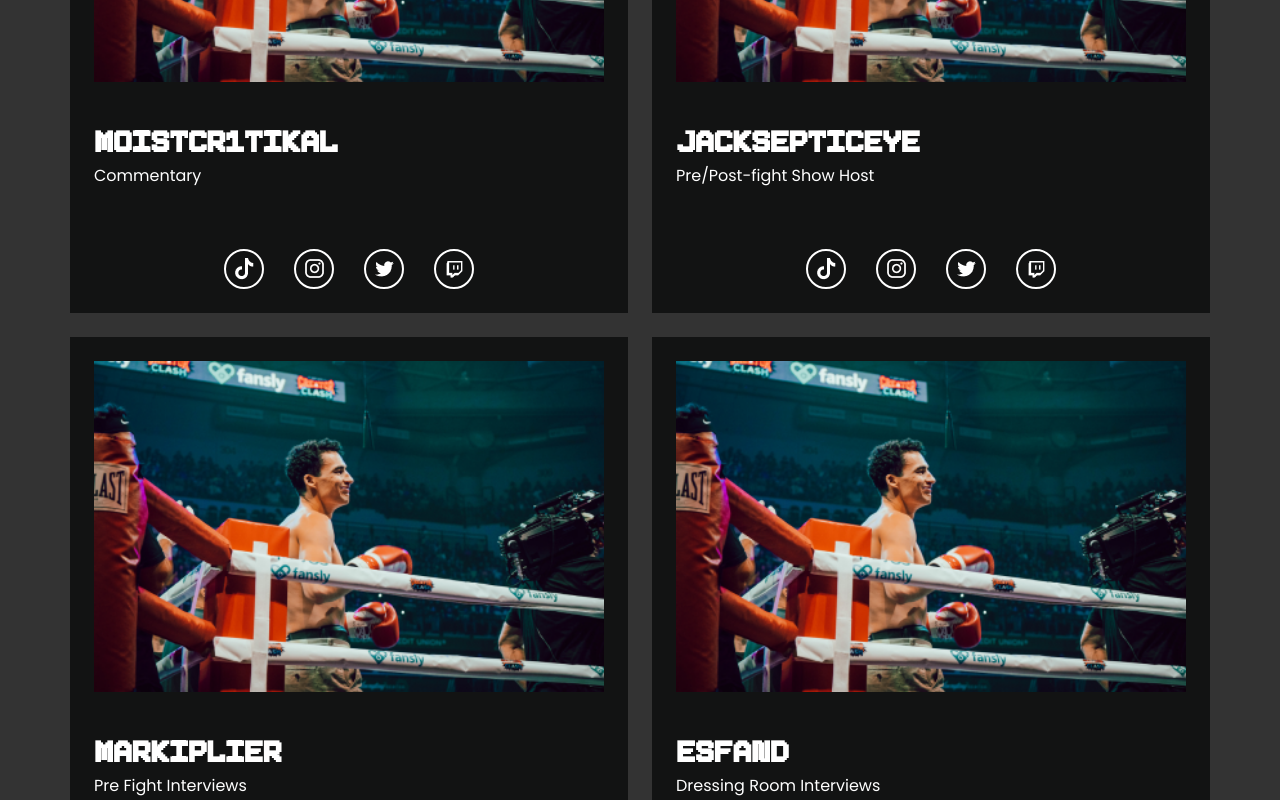
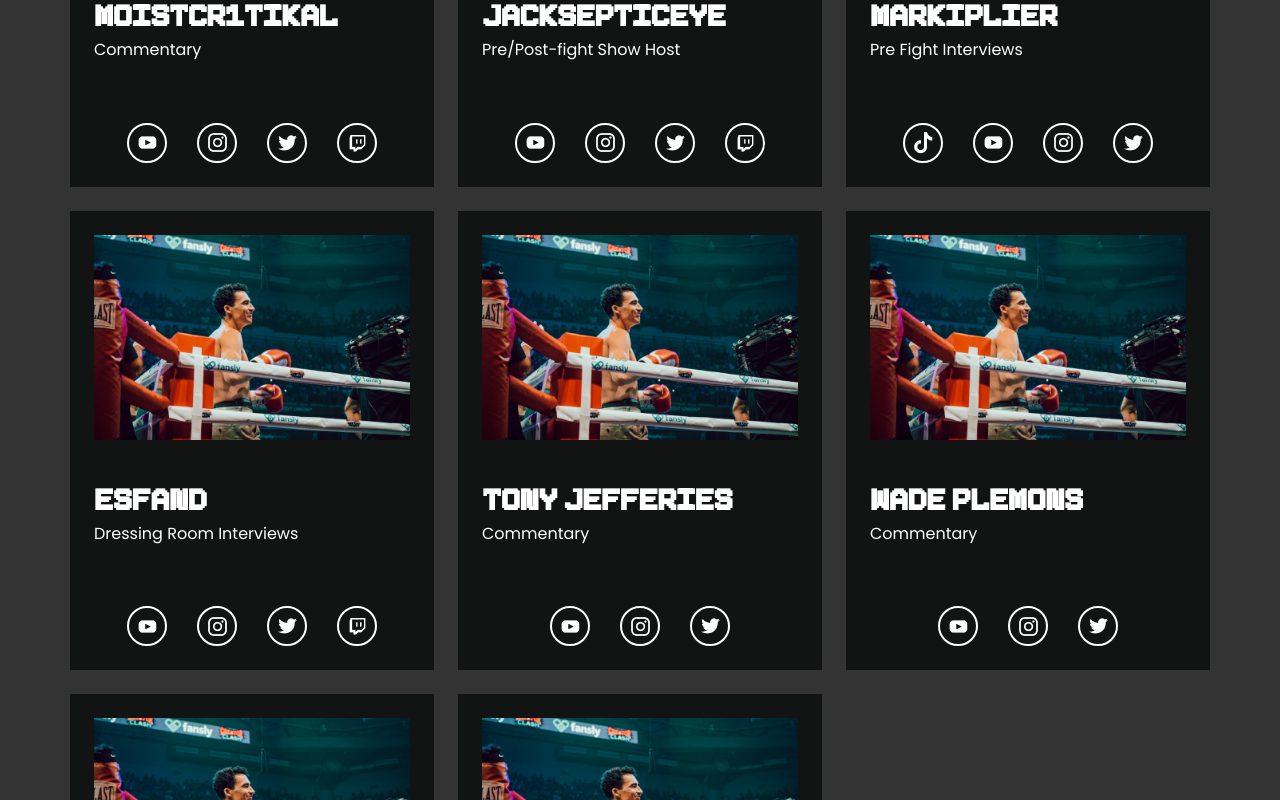
Before and after one commit to Braedencraig/creator-clash-2, a Next.js app: page / in a window 1280 px wide. Shown: the part 6220-7020 px from the top of the page. Built offline with nearby package versions, Linux system fonts and the light colour scheme.

Commit message:
update announcers and links

```diff
--- a/components/announcers.js
+++ b/components/announcers.js
@@ -8,10 +8,10 @@ export default function Announcers() {
       bio: "Commentary",
       img: "/assets/announcer.png",
       socials: {
-        tiktok: "https://www.tiktok.com",
-        insta: "https://www.instagram.com",
-        twitter: "https://twitter.com",
-        twitch: "https://twitch.com",
+        youtube: "https://www.youtube.com/user/penguinz0",
+        insta: "http://instagram.com/MoistCr1tikal",
+        twitter: "https://twitter.com/MoistCr1TiKaL",
+        twitch: "https://www.twitch.tv/moistcr1tikal",
       },
     },
     {
@@ -19,10 +19,10 @@ export default function Announcers() {
       bio: "Pre/Post-fight Show Host",
       img: "/assets/announcer.png",
       socials: {
-        tiktok: "https://www.tiktok.com",
-        insta: "https://www.instagram.com",
-        twitter: "https://twitter.com",
-        twitch: "https://twitch.com",
+        youtube: "https://www.youtube.com/channel/UCYzPXprvl5Y-Sf0g4vX-m6g",
+        insta: "http://instagram.com/jacksepticeye",
+        twitter: "https://twitter.com/Jacksepticeye",
+        twitch: "https://www.twitch.tv/jacksepticeye",
       },
     },
     {
@@ -30,10 +30,10 @@ export default function Announcers() {
       bio: "Pre Fight Interviews",
       img: "/assets/announcer.png",
       socials: {
-        tiktok: "https://www.tiktok.com",
-        insta: "https://www.instagram.com",
-        twitter: "https://twitter.com",
-        twitch: "https://twitch.com",
+        youtube: "https://www.youtube.com/channel/UC7_YxT-KID8kRbqZo7MyscQ",
+        tiktok: "https://www.tiktok.com/@markiplier",
+        insta: "https://www.instagram.com/markiplier/",
+        twitter: "https://twitter.com/markiplier",
       },
     },
     {
@@ -41,10 +41,11 @@ export default function Announcers() {
       bio: "Dressing Room Interviews",
       img: "/assets/announcer.png",
       socials: {
-        tiktok: "https://www.tiktok.com",
-        insta: "https://www.instagram.com",
-        twitter: "https://twitter.com",
-        twitch: "https://twitch.com",
+        youtube: "https://www.youtube.com/c/EsfandTV?app=desktop",
+        insta: "https://www.instagram.com/esfandtv",
+        twitter:
+          "https://twitter.com/EsfandTV?ref_src=twsrc%5Egoogle%7Ctwcamp%5Eserp%7Ctwgr%5Eauthor",
+        twitch: "https://www.twitch.tv/esfandtv",
       },
     },
     {
@@ -52,10 +53,10 @@ export default function Announcers() {
       bio: "Commentary",
       img: "/assets/announcer.png",
       socials: {
-        tiktok: "https://www.tiktok.com",
-        insta: "https://www.instagram.com",
-        twitter: "https://twitter.com",
-        twitch: "https://twitch.com",
+        youtube: "https://www.youtube.com/c/TonyJeffries1/videos",
+        insta: "http://instagram.com/Tony_Jeffries",
+        twitter:
+          "https://twitter.com/Tony_Jeffries?ref_src=twsrc%5Egoogle%7Ctwcamp%5Eserp%7Ctwgr%5Eauthor",
       },
     },
     {
@@ -63,10 +64,9 @@ export default function Announcers() {
       bio: "Commentary",
       img: "/assets/announcer.png",
       socials: {
-        tiktok: "https://www.tiktok.com",
-        insta: "https://www.instagram.com",
-        twitter: "https://twitter.com",
-        twitch: "https://twitch.com",
+        youtube: "https://www.youtube.com/c/TheWADEConcept",
+        insta: "https://www.instagram.com/wadeplem/",
+        twitter: "https://twitter.com/WadePlem",
       },
     },
     {
@@ -74,10 +74,10 @@ export default function Announcers() {
       bio: "Pre Fight Interviews",
       img: "/assets/announcer.png",
       socials: {
-        tiktok: "https://www.tiktok.com",
-        insta: "https://www.instagram.com",
-        twitter: "https://twitter.com",
-        twitch: "https://twitch.com",
+        insta: "https://www.instagram.com/kaitgonewild/",
+        twitter:
+          "https://twitter.com/Amouranth?ref_src=twsrc%5Egoogle%7Ctwcamp%5Eserp%7Ctwgr%5Eauthor",
+        twitch: "https://www.twitch.tv/amouranth",
       },
     },
     {
@@ -85,10 +85,9 @@ export default function Announcers() {
       bio: "National Anthem Performer",
       img: "/assets/announcer.png",
       socials: {
-        tiktok: "https://www.tiktok.com",
-        insta: "https://www.instagram.com",
-        twitter: "https://twitter.com",
-        twitch: "https://twitch.com",
+        youtube: "https://www.youtube.com/channel/UCobJseYd3Z4Kd9igg8PWXpQ",
+        insta: "http://instagram.com/matthwatson",
+        twitter: "https://twitter.com/matthwatson",
       },
     },
   ];
@@ -103,18 +102,31 @@ export default function Announcers() {
               <h3>{announcer.fullName}</h3>
               <p>{announcer.bio}</p>
               <div className="announcer-socials">
+                {announcer.socials.tiktok && (
                   <a href={announcer.socials.tiktok}>
                     <img src="/assets/tiktok.png" alt="TikTok" />
                   </a>
+                )}
+                {announcer.socials.youtube && (
+                  <a href={announcer.socials.youtube}>
+                    <img src="/assets/youtube.png" alt="YouTube" />
+                  </a>
+                )}
+                {announcer.socials.insta && (
                   <a href={announcer.socials.insta}>
                     <img src="/assets/insta.png" alt="Instagram" />
                   </a>
+                )}
+                {announcer.socials.twitter && (
                   <a href={announcer.socials.twitter}>
                     <img src="/assets/twitter.png" alt="Twitter" />
                   </a>
+                )}
+                {announcer.socials.twitch && (
                   <a href={announcer.socials.twitch}>
                     <img src="/assets/twitch.png" alt="Twitch" />
                   </a>
+                )}
               </div>
             </div>
           );
@@ -124,8 +136,8 @@ export default function Announcers() {
           <h3>{announcers[0].fullName}</h3>
           <p>{announcers[0].bio}</p>
           <div className="announcer-socials">
-            <a href={announcers[0].socials.tiktok}>
-              <img src="/assets/tiktok.png" alt="TikTok" />
+            <a href={announcers[0].socials.youtube}>
+              <img src="/assets/youtube.png" alt="YouTube" />
             </a>
             <a href={announcers[0].socials.insta}>
               <img src="/assets/insta.png" alt="Instagram" />
--- a/components/footer.js
+++ b/components/footer.js
@@ -83,13 +83,25 @@ export default function Footer() {
           </div>
           <div className="cheeky-socials">
             <div className="fight-card-matchup-socials">
-              <a href="" target="_blank" rel="noreferrer">
+              <a
+                href="https://www.tiktok.com/@creatorclashofficial?lang=en"
+                target="_blank"
+                rel="noreferrer"
+              >
                 <img src="/assets/tiktok.png" alt="TikTok" />
               </a>
-              <a href="" target="_blank" rel="noreferrer">
+              <a
+                href="https://www.instagram.com/thecreatorclash/?hl=en"
+                target="_blank"
+                rel="noreferrer"
+              >
                 <img src="/assets/insta.png" alt="Instagram" />
               </a>
-              <a href="" target="_blank" rel="noreferrer">
+              <a
+                href="https://twitter.com/TheCreatorClash?ref_src=twsrc%5Egoogle%7Ctwcamp%5Eserp%7Ctwgr%5Eauthor"
+                target="_blank"
+                rel="noreferrer"
+              >
                 <img src="/assets/twitter.png" alt="Twitter" />
               </a>
             </div>
--- a/components/hero.jsx
+++ b/components/hero.jsx
@@ -20,7 +20,12 @@ export default function Hero() {
           </span>
           Event Tickets
         </button>
-        <button className="inverted">
+        <button
+          onClick={() => {
+            window.open("https://www.moment.co/creatorclash");
+          }}
+          className="inverted"
+        >
           <span>
             <img src="/assets/cartyellow.png" alt="shopping cart" />
           </span>
--- a/components/navigation.jsx
+++ b/components/navigation.jsx
@@ -18,7 +18,6 @@ export default function Navigation({
   };
 
   const handleMenuTwo = () => {
-    console.log("Go To Ticket Link 2");
     setLaunchModal(true);
   };
 
@@ -52,13 +51,25 @@ export default function Navigation({
       <div className="navigation-tickets">
         <div className="cheeky-socials">
           <div className="fight-card-matchup-socials">
-            <a href="" target="_blank" rel="noreferrer">
+            <a
+              href="https://www.tiktok.com/@creatorclashofficial?lang=en"
+              target="_blank"
+              rel="noreferrer"
+            >
               <img src="/assets/tiktok.png" alt="TikTok" />
             </a>
-            <a href="" target="_blank" rel="noreferrer">
+            <a
+              href="https://www.instagram.com/thecreatorclash/?hl=en"
+              target="_blank"
+              rel="noreferrer"
+            >
               <img src="/assets/insta.png" alt="Instagram" />
             </a>
-            <a href="" target="_blank" rel="noreferrer">
+            <a
+              href="https://twitter.com/TheCreatorClash?ref_src=twsrc%5Egoogle%7Ctwcamp%5Eserp%7Ctwgr%5Eauthor"
+              target="_blank"
+              rel="noreferrer"
+            >
               <img src="/assets/twitter.png" alt="Twitter" />
             </a>
           </div>
--- a/pages/index.js
+++ b/pages/index.js
@@ -22,7 +22,6 @@ export default function Home() {
   };
 
   const handleMenuTwo = () => {
-    console.log("Go To Ticket Link 2adsds");
     setLaunchModal(true);
   };
 
@@ -177,7 +176,12 @@ export default function Home() {
                       </span>
                     </div>
                     <div className="buttons">
-                      <button onClick={() => setLaunchModal(false)}>
+                      <button
+                        onClick={() => {
+                          setLaunchModal(false);
+                          window.open("https://www.moment.co/creatorclash");
+                        }}
+                      >
                         <span>
                           <img
                             src="/assets/cartblack.png"
@@ -186,7 +190,9 @@ export default function Home() {
                         </span>
                         PPV Ticket
                       </button>
-                      <a href="">Actually, I want an event ticket</a>
+                      <a href="https://www.ticketmaster.com/event/0D005E33DAC2E9EC">
+                        Actually, I want an event ticket
+                      </a>
                     </div>
                   </div>
                 </div>
--- a/styles/globals.css
+++ b/styles/globals.css
@@ -59,7 +59,7 @@ body {
 }
 
 .announcer {
-  /* width: 24%; */
+  width: 24%;
   flex-grow: 1;
   padding: 24px;
   background: #121313;
```
Also changed, not shown: pages/faq.js (+6 -2 lines), pages/sponsorships.js (+6 -2 lines). Lines whose indentation alone changed are shown as unchanged.
